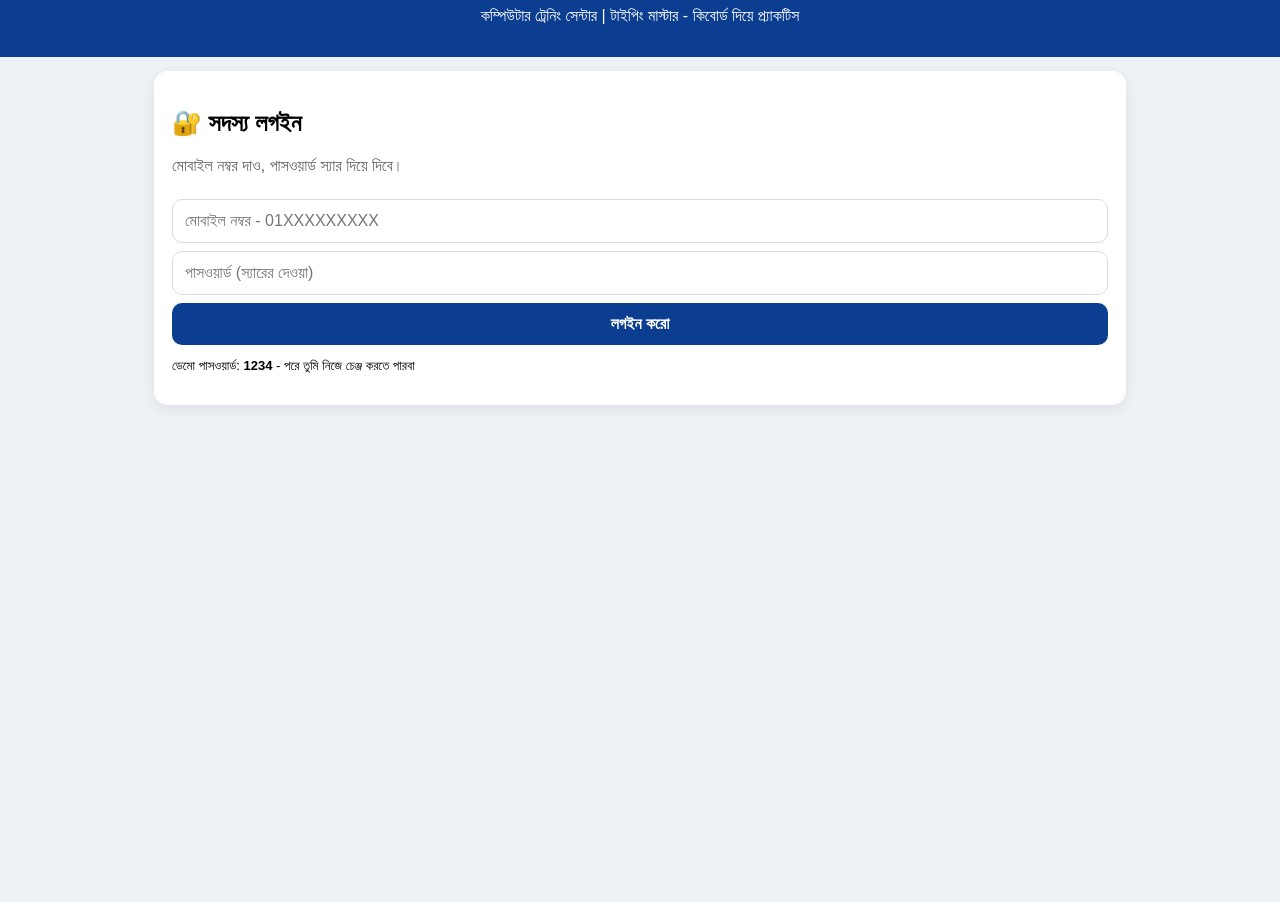
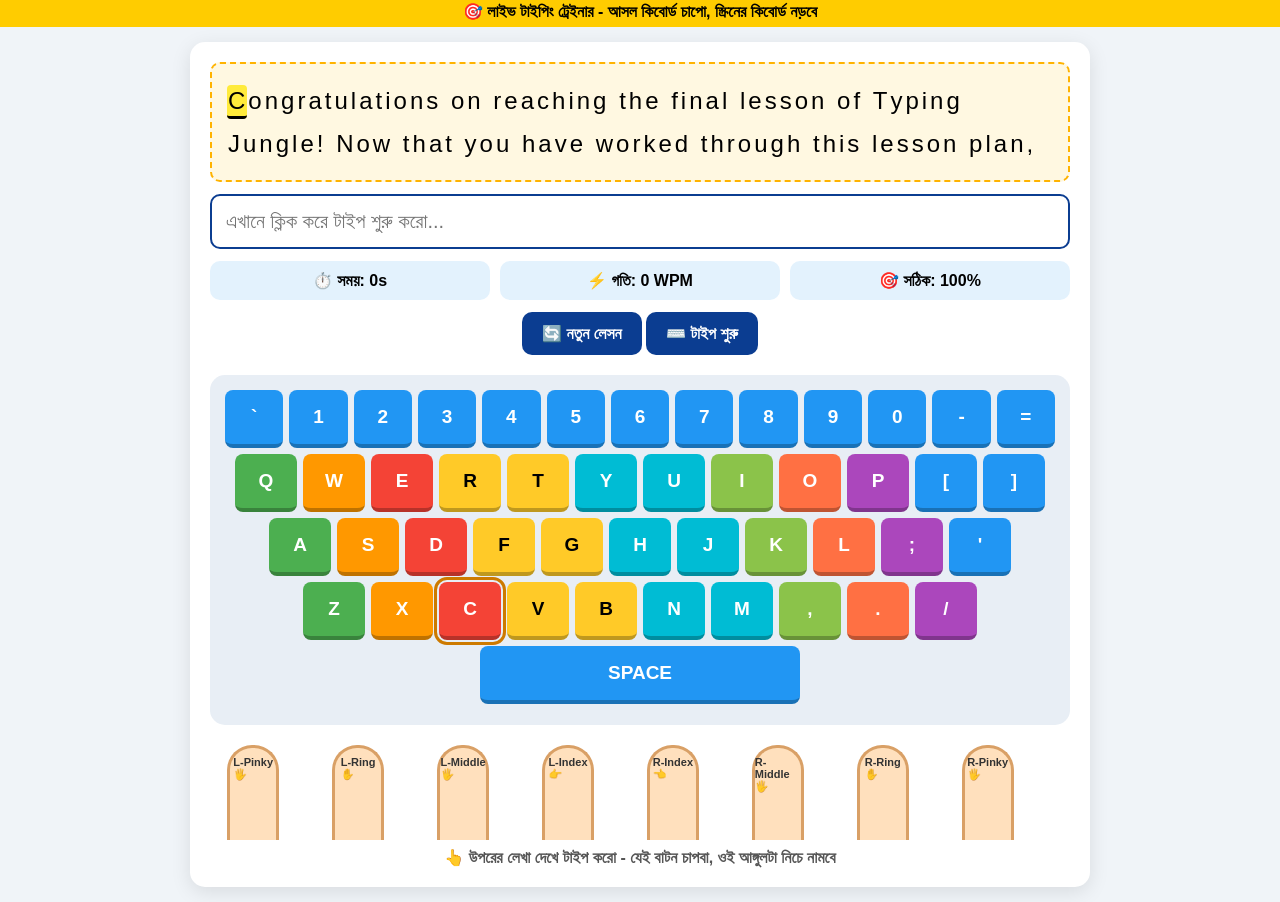
Before and after one commit to ansarvdpclubpaltandhaka-rgb/Typing-Trainer, a plain HTML site: page index.html in a window 1280 px wide. Shown: the part 51-953 px from the top of the page. Before the commit the page ends 800 px from the top, so only its background shows below. Drawn offline with Linux system fonts and the light colour scheme.

Commit message:
Update index.html

```diff
--- a/index.html
+++ b/index.html
@@ -1,54 +1,130 @@
 <!DOCTYPE html>
-<html lang="bn"><head><meta charset="UTF-8"><meta name="viewport" content="width=device-width,initial-scale=1">
-<title>আনসার ও ভিডিপি ক্লাব প্লাটুন, ঢাকা - কম্পিউটার ট্রেনিং সেন্টার</title>
+<html lang="bn">
+<head>
+<meta charset="UTF-8">
+<meta name="viewport" content="width=device-width, initial-scale=1.0">
+<title>আনসার ও ভিডিপি ক্লাব প্লাটুন, ঢাকা - Typing Trainer</title>
 <style>
-*{box-sizing:border-box;font-family:'Hind Siliguri',Arial}body{margin:0;background:#eef2f7}
-header{background:#0b3d91;color:#fff;padding:16px;text-align:center}header h1{margin:0;font-size:22px}
-.wrap{max-width:1000px;margin:auto;padding:14px}.card{background:#fff;padding:18px;border-radius:14px;margin-bottom:14px;box-shadow:0 4px 14px rgba(0,0,0,.08)}
-input,select,button{padding:12px;border-radius:10px;border:1px solid #ddd;width:100%;margin-top:8px;font-size:16px}
-button{background:#0b3d91;color:#fff;font-weight:bold;cursor:pointer;border:none}
-.flex{display:flex;gap:10px}.flex>*{flex:1}
-#target{background:#f0f4ff;padding:16px;font-size:22px;border-radius:10px;border:2px dashed #0b3d91;line-height:1.8}
-#input{height:90px;font-size:20px}
-.kb{display:flex;flex-direction:column;gap:6px;margin-top:12px}.row{display:flex;gap:5px;justify-content:center}
-.key{padding:12px 0;width:52px;text-align:center;border-radius:8px;font-weight:bold;color:#fff;font-size:14px}
-.pinky{background:#e91e63}.ring{background:#ff9800}.middle{background:#4caf50}.indexL{background:#2196f3}.indexR{background:#9c27b0}.thumb{background:#607d8b}.space{width:220px}
-.hands{display:flex;justify-content:space-between;text-align:center;font-size:14px}.hands b{font-size:26px}
-.stat{display:flex;gap:10px;text-align:center}.stat div{flex:1;background:#fff3e0;padding:12px;border-radius:10px}.stat b{font-size:22px;display:block}
-.hidden{display:none}
-</style></head><body>
-<header><h1>🇧🇩 আনসার ও ভিডিপি ক্লাব প্লাটুন, ঢাকা</h1><p>কম্পিউটার ট্রেনিং সেন্টার | টাইপিং মাস্টার - কিবোর্ড দিয়ে প্র্যাকটিস</p></header>
+*{box-sizing:border-box;font-family:Hind Siliguri,Arial,sans-serif}
+body{margin:0;background:#f0f4f8}
+.top{background:#0b3d91;color:#fff;text-align:center;padding:12px;font-weight:bold;font-size:20px}
+.sub{background:#ffcc00;text-align:center;padding:6px;font-weight:bold}
+.wrap{max-width:900px;margin:15px auto;background:#fff;padding:20px;border-radius:15px;box-shadow:0 5px 20px rgba(0,0,0,.1)}
+#textToType{font-size:24px;line-height:1.8;letter-spacing:1px;min-height:110px;background:#fff8e1;padding:15px;border-radius:10px;border:2px dashed #ffb300}
+#textToType span{padding:2px 1px;border-radius:4px}
+#textToType span.active{background:#ffeb3b;border-bottom:3px solid #000}
+#textToType span.correct{color:#0a9d00;background:#d9ffd9}
+#textToType span.wrong{color:#fff;background:#ff3b30}
+#inputBox{width:100%;margin-top:12px;padding:14px;font-size:20px;border:2px solid #0b3d91;border-radius:10px;outline:none}
+.stats{display:flex;gap:10px;margin:12px 0}
+.stats div{flex:1;background:#e3f2fd;padding:10px;text-align:center;border-radius:10px;font-weight:bold}
+button{padding:12px 20px;border:none;border-radius:10px;background:#0b3d91;color:#fff;font-size:16px;font-weight:bold;cursor:pointer}
+button:active{transform:scale(.97)}
+/* KEYBOARD */
+.kb{margin-top:20px;position:relative;background:#e8eef5;padding:15px;border-radius:15px}
+.row{display:flex;gap:6px;justify-content:center;margin-bottom:6px}
+.key{flex:1;max-width:62px;height:58px;border-radius:8px;display:flex;align-items:center;justify-content:center;font-weight:900;font-size:19px;color:#fff;background:#2196f3;border-bottom:4px solid rgba(0,0,0,.25);transition:.08s;user-select:none}
+.key.space{max-width:320px}
+.key[data-key="q"],.key[data-key="a"],.key[data-key="z"]{background:#4caf50}
+.key[data-key="w"],.key[data-key="s"],.key[data-key="x"]{background:#ff9800}
+.key[data-key="e"],.key[data-key="d"],.key[data-key="c"]{background:#f44336}
+.key[data-key="r"],.key[data-key="f"],.key[data-key="v"],.key[data-key="t"],.key[data-key="g"],.key[data-key="b"]{background:#ffca28;color:#000}
+.key[data-key="y"],.key[data-key="h"],.key[data-key="n"],.key[data-key="u"],.key[data-key="j"],.key[data-key="m"]{background:#00bcd4}
+.key[data-key="i"],.key[data-key="k"],.key[data-key=","]{background:#8bc34a}
+.key[data-key="o"],.key[data-key="l"],.key[data-key="."]{background:#ff7043}
+.key[data-key="p"],.key[data-key=";"],.key[data-key="/"]{background:#ab47bc}
+/* LIVE PRESS - কালো হবে না, হলুদ জ্বলবে */
+.key.hit{background:#ffeb00!important;color:#000!important;transform:translateY(4px) scale(.95);box-shadow:0 0 20px #ffeb00;border-bottom:1px solid #000}
+.key.next{outline:3px solid #000;outline-offset:2px;animation:blink .8s infinite}
+@keyframes blink{50%{outline-color:#ff9800}}
+/* FINGERS */
+.hands{position:relative;height:110px;margin-top:5px}
+.finger{position:absolute;bottom:0;width:52px;height:95px;background:#ffe0bd;border:3px solid #d9a066;border-bottom:none;border-radius:25px 25px 0 0;display:flex;align-items:flex-start;justify-content:center;font-size:28px;transition:.12s;z-index:2}
+.finger small{margin-top:8px;font-size:11px;font-weight:bold;color:#333}
+.finger.press{transform:translateY(18px) scaleY(.85);background:#ffcc80;box-shadow:0 0 15px orange}
+.hint{text-align:center;margin-top:8px;font-weight:bold;color:#555}
+</style>
+</head>
+<body>
+<div class="top">আনসার ও ভিডিপি ক্লাব প্লাটুন, ঢাকা</div>
+<div class="sub">🎯 লাইভ টাইপিং ট্রেইনার - আসল কিবোর্ড চাপো, স্ক্রিনের কিবোর্ড নড়বে</div>
 <div class="wrap">
-<div class="card" id="loginCard"><h2>🔐 সদস্য লগইন</h2><p style="color:#666">মোবাইল নম্বর দাও, পাসওয়ার্ড স্যার দিয়ে দিবে।</p>
-<input id="mobile" placeholder="মোবাইল নম্বর - 01XXXXXXXXX"><input id="pass" type="password" placeholder="পাসওয়ার্ড (স্যারের দেওয়া)">
-<button onclick="login()">লগইন করো</button><p style="font-size:13px">ডেমো পাসওয়ার্ড: <b>1234</b> - পরে তুমি নিজে চেঞ্জ করতে পারবা</p></div>
+<div id="textToType"></div>
+<input id="inputBox" placeholder="এখানে ক্লিক করে টাইপ শুরু করো..." autocomplete="off">
+<div class="stats"><div>⏱️ সময়: <span id="time">0</span>s</div><div>⚡ গতি: <span id="wpm">0</span> WPM</div><div>🎯 সঠিক: <span id="acc">100</span>%</div></div>
+<center><button onclick="newLesson()">🔄 নতুন লেসন</button> <button onclick="document.getElementById('inputBox').focus()">⌨️ টাইপ শুরু</button></center>
 
-<div id="app" class="hidden">
-<div class="card"><h2 id="welcome">স্বাগতম!</h2>
-<div class="flex"><button onclick="setLang('en')">English A-Z</button><button onclick="setLang('bn')" style="background:#009688">বাংলা A-Z</button></div>
-<select id="lesson" onchange="newLesson()"><option value="home">Home Row - ASDF JKL;</option><option value="top">Top Row - QWERTY</option><option value="bottom">Bottom Row - ZXCV</option><option value="all">Full A-Z প্র্যাকটিস</option></select>
+<div class="kb">
+<div class="row"><div class="key" data-key="`">`</div><div class="key" data-key="1">1</div><div class="key" data-key="2">2</div><div class="key" data-key="3">3</div><div class="key" data-key="4">4</div><div class="key" data-key="5">5</div><div class="key" data-key="6">6</div><div class="key" data-key="7">7</div><div class="key" data-key="8">8</div><div class="key" data-key="9">9</div><div class="key" data-key="0">0</div><div class="key" data-key="-">-</div><div class="key" data-key="=">=</div></div>
+<div class="row"><div class="key" data-key="q">Q</div><div class="key" data-key="w">W</div><div class="key" data-key="e">E</div><div class="key" data-key="r">R</div><div class="key" data-key="t">T</div><div class="key" data-key="y">Y</div><div class="key" data-key="u">U</div><div class="key" data-key="i">I</div><div class="key" data-key="o">O</div><div class="key" data-key="p">P</div><div class="key" data-key="[">[</div><div class="key" data-key="]">]</div></div>
+<div class="row"><div class="key" data-key="a">A</div><div class="key" data-key="s">S</div><div class="key" data-key="d">D</div><div class="key" data-key="f">F</div><div class="key" data-key="g">G</div><div class="key" data-key="h">H</div><div class="key" data-key="j">J</div><div class="key" data-key="k">K</div><div class="key" data-key="l">L</div><div class="key" data-key=";">;</div><div class="key" data-key="'">'</div></div>
+<div class="row"><div class="key" data-key="z">Z</div><div class="key" data-key="x">X</div><div class="key" data-key="c">C</div><div class="key" data-key="v">V</div><div class="key" data-key="b">B</div><div class="key" data-key="n">N</div><div class="key" data-key="m">M</div><div class="key" data-key=",">,</div><div class="key" data-key=".">.</div><div class="key" data-key="/">/</div></div>
+<div class="row"><div class="key space" data-key=" ">SPACE</div></div>
 </div>
 
-<div class="card"><h3>🖐️ কোন আঙুল দিয়ে কোন অক্ষর?</h3>
-<div class="hands"><div>👈 বাম হাত<br><b>🤚</b><br><span style="color:#e91e63">● কনিষ্ঠা: Q A Z</span><br><span style="color:#ff9800">● অনামিকা: W S X</span><br><span style="color:#4caf50">● মধ্যমা: E D C</span><br><span style="color:#2196f3">● তর্জনী: R T F G V B</span></div>
-<div>ডান হাত 👉<br><b>🤚</b><br><span style="color:#9c27b0">● তর্জনী: Y U H J N M</span><br><span style="color:#4caf50">● মধ্যমা: I K ,</span><br><span style="color:#ff9800">● অনামিকা: O L .</span><br><span style="color:#e91e63">● কনিষ্ঠা: P ; /</span></div></div>
-<div class="kb">
-<div class="row"><span class="key pinky">Q</span><span class="key ring">W</span><span class="key middle">E</span><span class="key indexL">R</span><span class="key indexL">T</span><span class="key indexR">Y</span><span class="key indexR">U</span><span class="key middle">I</span><span class="key ring">O</span><span class="key pinky">P</span></div>
-<div class="row"><span class="key pinky">A</span><span class="key ring">S</span><span class="key middle">D</span><span class="key indexL">F</span><span class="key indexL">G</span><span class="key indexR">H</span><span class="key indexR">J</span><span class="key middle">K</span><span class="key ring">L</span><span class="key pinky">;</span></div>
-<div class="row"><span class="key pinky">Z</span><span class="key ring">X</span><span class="key middle">C</span><span class="key indexL">V</span><span class="key indexL">B</span><span class="key indexR">N</span><span class="key indexR">M</span><span class="key middle">,</span><span class="key ring">.</span><span class="key pinky">/</span></div>
-<div class="row"><span class="key thumb space">SPACE - বুড়ো আঙুল</span></div>
-</div><p>👉 <b>F</b> আর <b>J</b> তে আঙুল রাখো, এখানে উঁচু দাগ আছে। কিবোর্ডের দিকে তাকাবা না!</p></div>
+<div class="hands" id="hands"></div>
+<div class="hint">👆 উপরের লেখা দেখে টাইপ করো - যেই বাটন চাপবা, ওই আঙ্গুলটা নিচে নামবে</div>
+</div>
 
-<div class="card"><div id="target"></div><textarea id="input" placeholder="ল্যাপটপ / কম্পিউটার কিবোর্ড দিয়ে এখানে টাইপ করো..." oninput="check()"></textarea>
-<div class="stat" style="margin-top:10px"><div><b id="wpm">0</b>WPM</div><div><b id="acc">100%</b>Accuracy</div><div><b id="tm">0s</b>Time</div></div>
-<button onclick="newLesson()" style="background:#4caf50;margin-top:10px">🔄 নতুন লেসন</button><p id="res" style="font-weight:bold"></p></div>
-</div></div>
 <script>
-let lang='en',st=null,timer=null;
-const L={en:{home:"asdf jkl; asdf jkl; ask dad fall",top:"qwerty qwerty type writer",bottom:"zxcv zxcv box van",all:"The quick brown fox jumps over the lazy dog"},
-bn:{home:"ক খ গ ঘ ক খ গ ঘ আমি ভালো",top:"বাংলা টাইপ শিখি প্রতিদিন",bottom:"আনসার ভিডিপি ঢাকা",all:"আমার সোনার বাংলা আমি তোমায় ভালোবাসি"}};
-function login(){let m=document.getElementById('mobile').value;let p=document.getElementById('pass').value;if(m.length<11||p!='1234'){alert('মোবাইল ১১ ডিজিট + পাসওয়ার্ড 1234 দাও (ডেমো)');return;}document.getElementById('loginCard').classList.add('hidden');document.getElementById('app').classList.remove('hidden');document.getElementById('welcome').innerText='স্বাগতম, '+m+' 👋';newLesson();}
-function setLang(l){lang=l;newLesson();}
-function newLesson(){document.getElementById('target').innerText=L[lang][document.getElementById('lesson').value];document.getElementById('input').value='';st=null;clearInterval(timer);document.getElementById('wpm').innerText='0';document.getElementById('res').innerText='';document.getElementById('input').focus();}
-function check(){let t=document.getElementById('target').innerText;let v=document.getElementById('input').value;if(!st){st=Date.now();timer=setInterval(()=>{document.getElementById('tm').innerText=Math.floor((Date.now()-st)/1000)+'s'},1000);}let c=0;for(let i=0;i<v.length;i++)if(v[i]==t[i])c++;let acc=v.length?Math.round(c/v.length*100):100;let wpm=Math.round((c/5)/((Date.now()-st)/60000||0.01));document.getElementById('acc').innerText=acc+'%';document.getElementById('wpm').innerText=wpm;if(v.length>=t.length){clearInterval(timer);document.getElementById('res').innerText='🎉 শেষ! স্পিড '+wpm+' WPM, Accuracy '+acc+'%';}}
-</script></body></html>
+const lessons=["Congratulations on reaching the final lesson of Typing Jungle! Now that you have worked through this lesson plan,","Ansar VDP Club Platoon Dhaka typing practice for all members daily practice makes perfect","Practice typing every day to become fast and accurate in Bangla and English typing"];
+let lesson="",pos=0,startTime=null,timer=null,correct=0,total=0;
+const textEl=document.getElementById('textToType');
+const input=document.getElementById('inputBox');
+// Finger map - কোন অক্ষরে কোন আঙ্গুল
+const fingerMap={q:'L-Pinky',a:'L-Pinky',z:'L-Pinky',w:'L-Ring',s:'L-Ring',x:'L-Ring',e:'L-Middle',d:'L-Middle',c:'L-Middle',r:'L-Index',f:'L-Index',v:'L-Index',t:'L-Index',g:'L-Index',b:'L-Index',y:'R-Index',h:'R-Index',n:'R-Index',u:'R-Index',j:'R-Index',m:'R-Index',i:'R-Middle',k:'R-Middle',',':'R-Middle',o:'R-Ring',l:'R-Ring','.':'R-Ring',p:'R-Pinky',';':'R-Pinky','/':'R-Pinky',' ':'Thumb'};
+const fingers=['L-Pinky','L-Ring','L-Middle','L-Index','R-Index','R-Middle','R-Ring','R-Pinky'];
+const fingerIcons={'L-Pinky':'🖐️','L-Ring':'✋','L-Middle':'🖐️','L-Index':'👉','R-Index':'👈','R-Middle':'🖐️','R-Ring':'✋','R-Pinky':'🖐️'};
+function buildHands(){
+  const h=document.getElementById('hands');h.innerHTML='';
+  fingers.forEach((f,i)=>{
+    const d=document.createElement('div');d.className='finger';d.id='finger-'+f;
+    d.style.left=(2+i*12.2)+'%';
+    d.innerHTML=`<small>${f}<br>${fingerIcons[f]}</small>`;
+    h.appendChild(d);
+  });
+}
+function newLesson(){
+  lesson=lessons[Math.floor(Math.random()*lessons.length)];pos=0;correct=0;total=0;
+  input.value='';clearInterval(timer);startTime=null;document.getElementById('time').innerText='0';
+  render();input.focus();
+}
+function render(){
+  textEl.innerHTML='';
+  [...lesson].forEach((ch,i)=>{
+    const s=document.createElement('span');s.innerText=ch;
+    if(i<pos) s.className = input.value[i]===lesson[i]?'correct':'wrong';
+    if(i===pos) s.className='active';
+    textEl.appendChild(s);
+  });
+  // Next key highlight
+  document.querySelectorAll('.key').forEach(k=>k.classList.remove('next'));
+  const next=lesson[pos]?.toLowerCase();
+  if(next){const el=document.querySelector(`.key[data-key="${next===' '?' ':next}"]`);if(el) el.classList.add('next');}
+}
+input.addEventListener('input',()=>{
+  if(!startTime){startTime=Date.now();timer=setInterval(()=>{document.getElementById('time').innerText=Math.floor((Date.now()-startTime)/1000);},1000);}
+  const val=input.value;pos=val.length;total=val.length;
+  correct=[...val].filter((c,i)=>c===lesson[i]).length;
+  const mins=(Date.now()-startTime)/60000||0.01;
+  document.getElementById('wpm').innerText=Math.round((correct/5)/mins);
+  document.getElementById('acc').innerText=total?Math.round(correct/total*100):100;
+  render();
+  if(pos>=lesson.length){clearInterval(timer);alert('🎉 Congratulations! লেসন শেষ!');newLesson();}
+});
+// LIVE KEYBOARD - আসল কিবোর্ড চাপলে স্ক্রিনেরটা নড়বে
+document.addEventListener('keydown',(e)=>{
+  const k=e.key.toLowerCase();
+  const el=document.querySelector(`.key[data-key="${k}"]`);
+  if(el){el.classList.add('hit');setTimeout(()=>el.classList.remove('hit'),180);}
+  const f=fingerMap[k];
+  if(f){const fe=document.getElementById('finger-'+f);if(fe){fe.classList.add('press');setTimeout(()=>fe.classList.remove('press'),200);}}
+  // স্ক্রিনের কিবোর্ডে ক্লিক করলেও হবে
+});
+document.querySelectorAll('.key').forEach(el=>{
+  el.addEventListener('click',()=>{el.classList.add('hit');setTimeout(()=>el.classList.remove('hit'),180);input.focus();});
+});
+buildHands();newLesson();
+</script>
+</body>
+</html>
```
